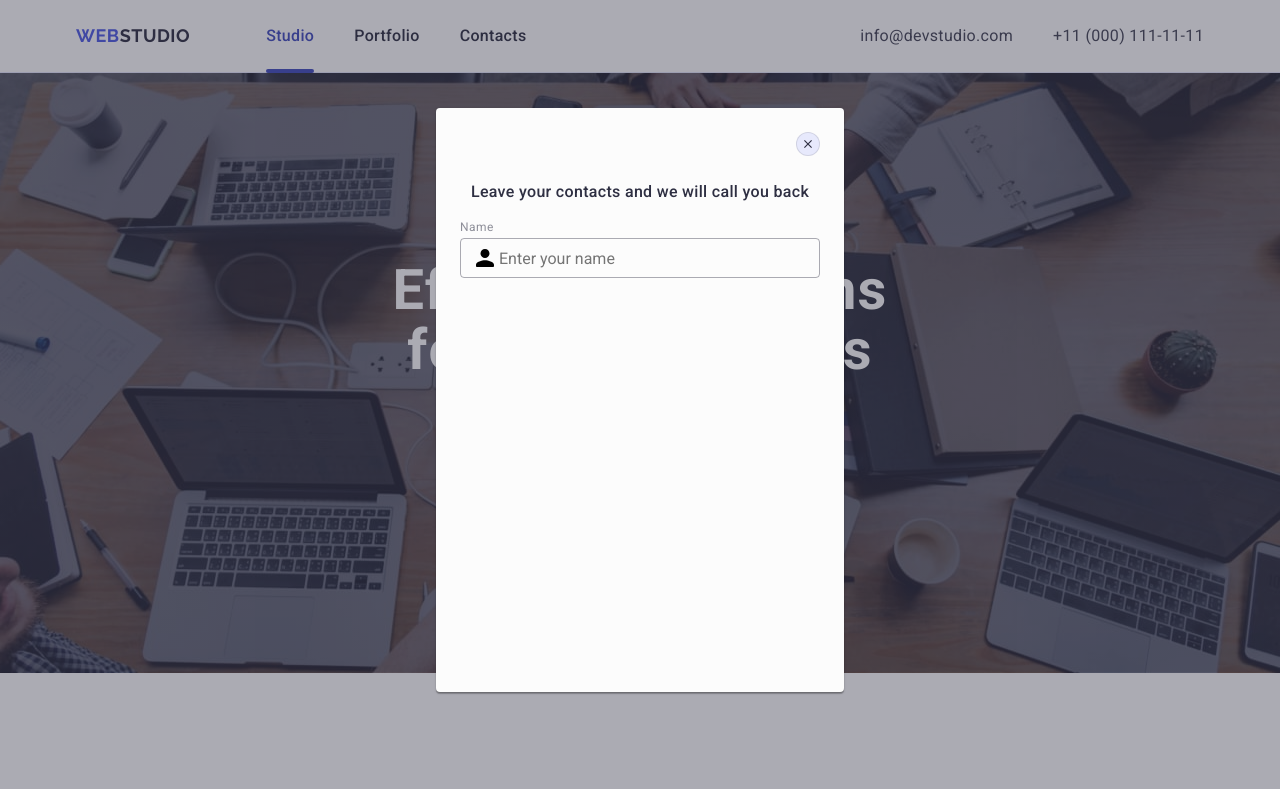
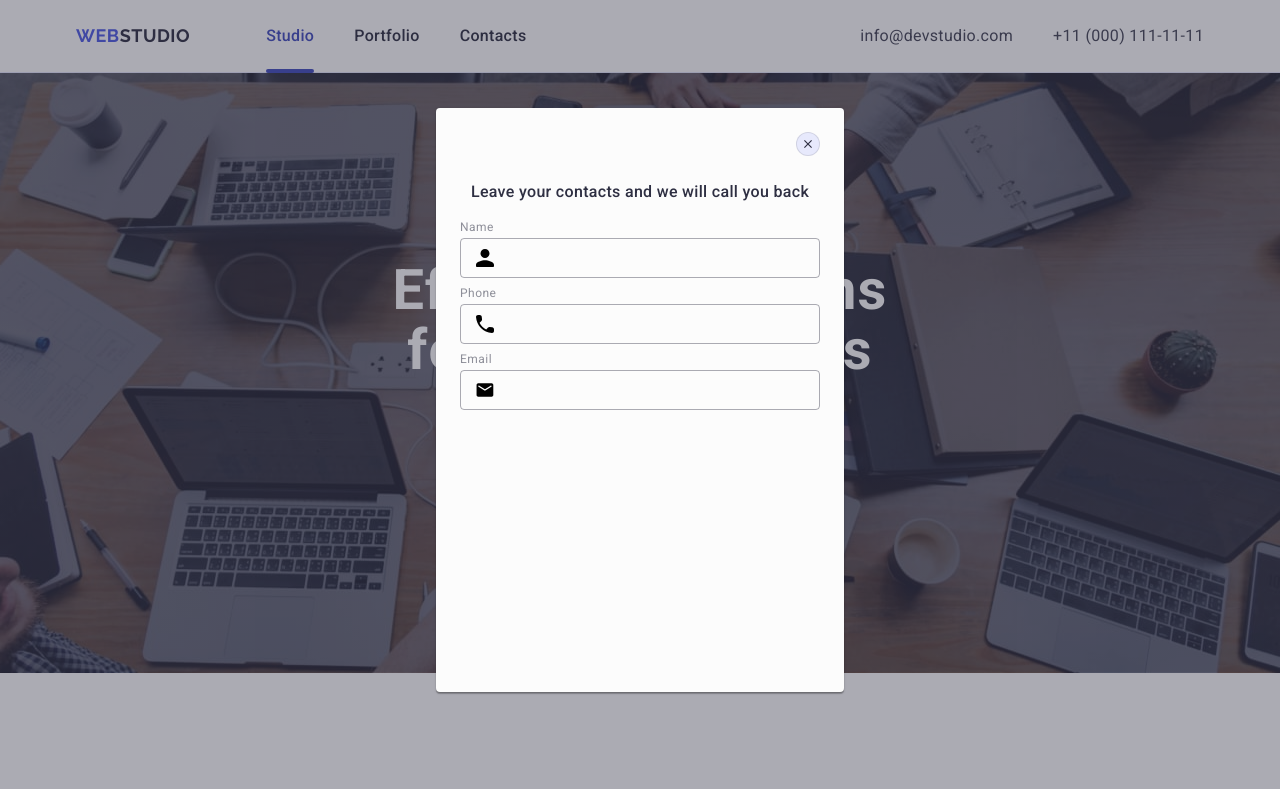
Before and after one commit to Vitaliy-fch/goit-markup-hw-05, a plain HTML site: page index.html in a window 1280 px wide. Shown: the top 789 px of the page. Drawn offline with nearby package versions, Linux system fonts and the light colour scheme.

Commit message:
doing homework #7

```diff
--- a/css/styles.css
+++ b/css/styles.css
@@ -615,8 +615,8 @@ header a {
   width: 100%;
   height: 100%;
   background-color: rgba(46, 47, 66, 0.4);
-  transition: 250ms cubic-bezier(0.4, 0, 0.2, 1);
-  visibility: 250ms cubic-bezier(0.4, 0, 0.2, 1);
+  transition: transform 250ms cubic-bezier(0.4, 0, 0.2, 1),
+    visibility 250ms cubic-bezier(0.4, 0, 0.2, 1);
 }
 
 .modal {
@@ -718,7 +718,7 @@ header a {
   transition: fill 250ms cubic-bezier(0.4, 0, 0.2, 1);
 }
 
-.list-input:focus .input-icon {
+.list-input:focus + .input-icon {
   fill: #4d5ae5;
 }
 /*=================== / Input table ===================*/
--- a/index.html
+++ b/index.html
@@ -518,10 +518,42 @@
                 id="user-name"
                 type="text"
                 name="user-name"
-                placeholder="Enter your name"
+                placeholder=""
               />
               <svg class="input-icon" width="18" height="24">
                 <use href="./images/icons.svg#icon-user"></use>
+              </svg>
+            </div>
+          </div>
+
+          <div class="container-label">
+            <label class="table-label" for="user-name"> Phone</label>
+            <div class="container-input">
+              <input
+                class="list-input"
+                id="user-name"
+                type="tel"
+                name="user-name"
+                placeholder=""
+              />
+              <svg class="input-icon" width="18" height="24">
+                <use href="./images/icons.svg#icon-telephone"></use>
+              </svg>
+            </div>
+          </div>
+
+          <div class="container-label">
+            <label class="table-label" for="user-name"> Email</label>
+            <div class="container-input">
+              <input
+                class="list-input"
+                id="user-name"
+                type="email"
+                name="user-name"
+                placeholder=""
+              />
+              <svg class="input-icon" width="18" height="24">
+                <use href="./images/icons.svg#icon-message"></use>
               </svg>
             </div>
           </div>
```
